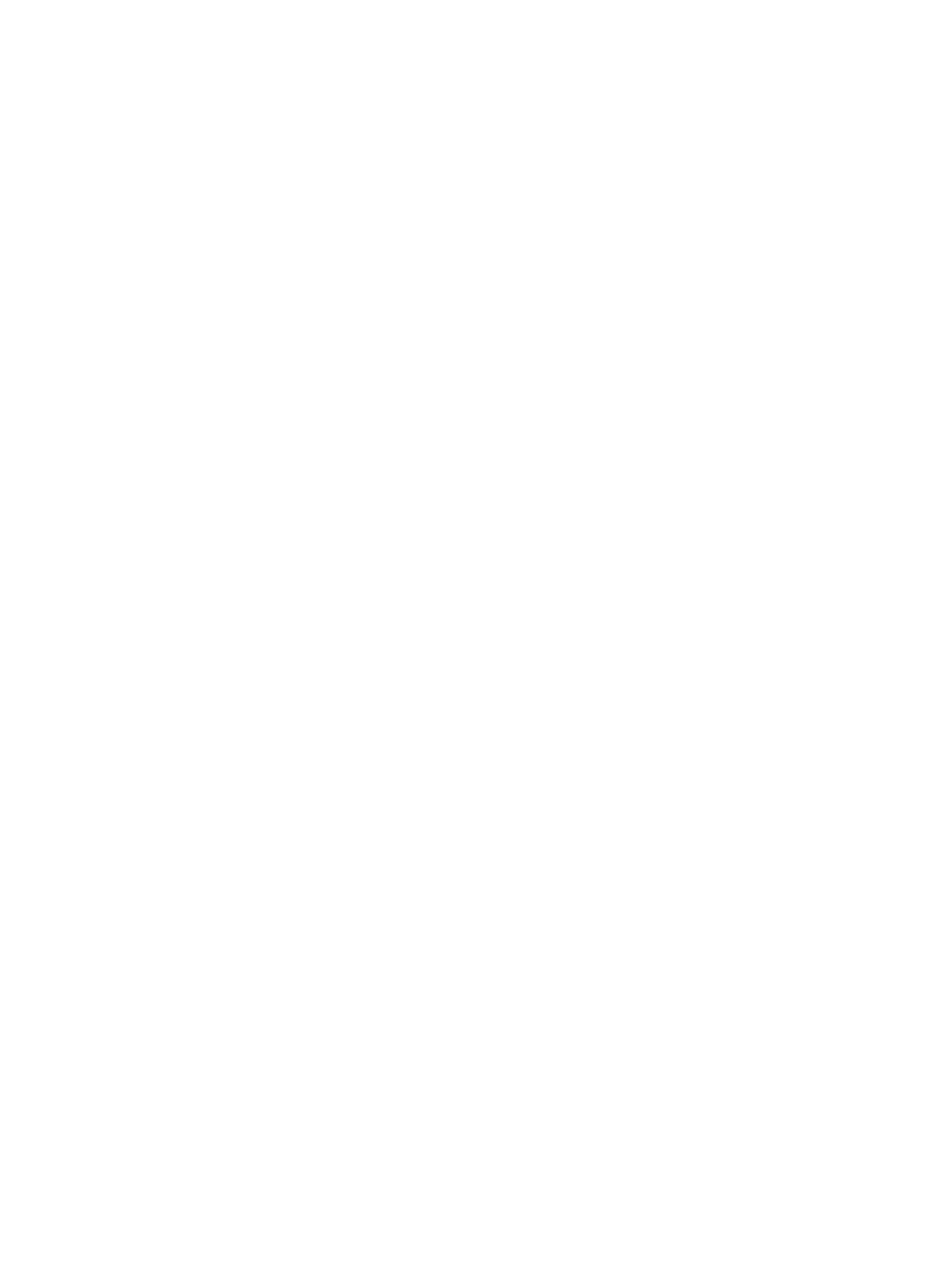
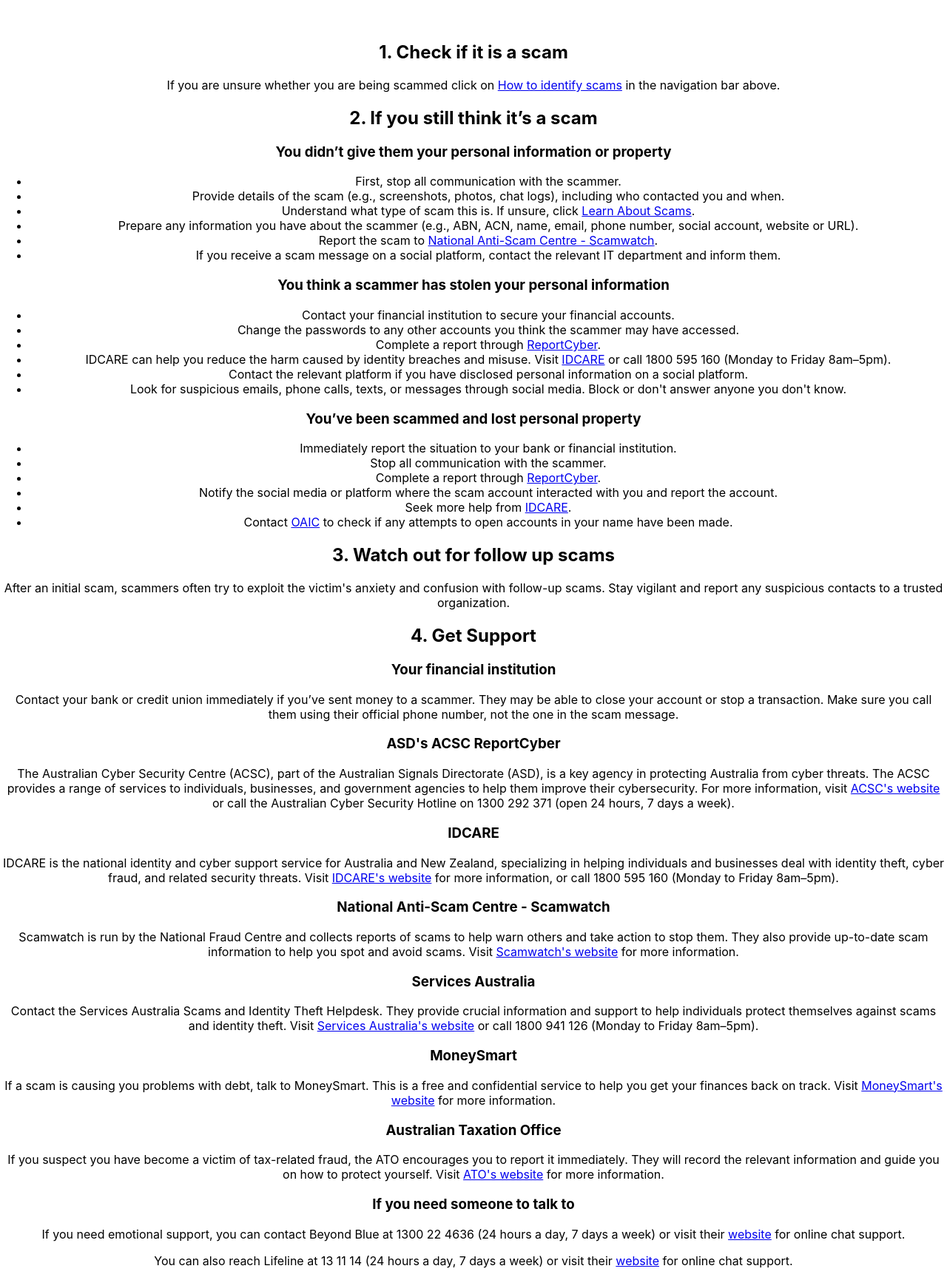
Before and after one commit to YQiZhu/ScamGuard, a React (Create React App) app in the folder scamguard_react/: page /reportScam in a window 1280 px wide. Shown: the part 816-2547 px from the top of the page at 74% size. Before the commit the page ends 872 px from the top, so only its background shows below. Built offline with nearby package versions, Linux system fonts and the light colour scheme.

Commit message:
Update report scam page

```diff
--- a/scamguard_react/src/ReportScamsPage.js
+++ b/scamguard_react/src/ReportScamsPage.js
@@ -28,11 +28,78 @@ const ReportScamsPage = () => {
 
             {/* Introduction Section */}
             <header className="indentify-scams-header">
-                <h1>How to Report Scams</h1>
-                <p></p>
+                <h1>What to do if you've been scammed</h1>
             </header>
+            <section>
+                <h2>1. Check if it is a scam</h2>
+                <p>If you are unsure whether you are being scammed click on <a href="/identify-scams" target="_blank">How to identify scams</a> in the navigation bar above.</p>
+            </section>
 
+            <section>
+                <h2>2. If you still think it’s a scam</h2>
+                <h3>You didn’t give them your personal information or property</h3>
+                <ul>
+                    <li>First, stop all communication with the scammer.</li>
+                    <li>Provide details of the scam (e.g., screenshots, photos, chat logs), including who contacted you and when.</li>
+                    <li>Understand what type of scam this is. If unsure, click <a href="/learn-about-scams" target="_blank">Learn About Scams</a>.</li>
+                    <li>Prepare any information you have about the scammer (e.g., ABN, ACN, name, email, phone number, social account, website or URL).</li>
+                    <li>Report the scam to <a href="https://www.scamwatch.gov.au/report-a-scam" target="_blank">National Anti-Scam Centre - Scamwatch</a>.</li>
+                    <li>If you receive a scam message on a social platform, contact the relevant IT department and inform them.</li>
+                </ul>
 
+                <h3>You think a scammer has stolen your personal information</h3>
+                <ul>
+                    <li>Contact your financial institution to secure your financial accounts.</li>
+                    <li>Change the passwords to any other accounts you think the scammer may have accessed.</li>
+                    <li>Complete a report through <a href="https://www.cyber.gov.au/report-and-recover/report" target="_blank">ReportCyber</a>.</li>
+                    <li>IDCARE can help you reduce the harm caused by identity breaches and misuse. Visit <a href="https://www.idcare.org/" target="_blank">IDCARE</a> or call 1800 595 160 (Monday to Friday 8am–5pm).</li>
+                    <li>Contact the relevant platform if you have disclosed personal information on a social platform.</li>
+                    <li>Look for suspicious emails, phone calls, texts, or messages through social media. Block or don't answer anyone you don't know.</li>
+                </ul>
+
+                <h3>You’ve been scammed and lost personal property</h3>
+                <ul>
+                    <li>Immediately report the situation to your bank or financial institution.</li>
+                    <li>Stop all communication with the scammer.</li>
+                    <li>Complete a report through <a href="https://www.cyber.gov.au/report-and-recover/report" target="_blank">ReportCyber</a>.</li>
+                    <li>Notify the social media or platform where the scam account interacted with you and report the account.</li>
+                    <li>Seek more help from <a href="https://www.idcare.org/" target="_blank">IDCARE</a>.</li>
+                    <li>Contact <a href="https://www.oaic.gov.au/privacy/your-privacy-rights/credit-reporting/access-your-credit-report" target="_blank">OAIC</a> to check if any attempts to open accounts in your name have been made.</li>
+                </ul>
+            </section>
+
+            <section>
+                <h2>3. Watch out for follow up scams</h2>
+                <p>After an initial scam, scammers often try to exploit the victim's anxiety and confusion with follow-up scams. Stay vigilant and report any suspicious contacts to a trusted organization.</p>
+            </section>
+
+            <section>
+                <h2>4. Get Support</h2>
+                <h3>Your financial institution</h3>
+                <p>Contact your bank or credit union immediately if you’ve sent money to a scammer. They may be able to close your account or stop a transaction. Make sure you call them using their official phone number, not the one in the scam message.</p>
+
+                <h3>ASD's ACSC ReportCyber</h3>
+                <p>The Australian Cyber Security Centre (ACSC), part of the Australian Signals Directorate (ASD), is a key agency in protecting Australia from cyber threats. The ACSC provides a range of services to individuals, businesses, and government agencies to help them improve their cybersecurity. For more information, visit <a href="https://www.cyber.gov.au/about-us" target="_blank">ACSC's website</a> or call the Australian Cyber Security Hotline on 1300 292 371 (open 24 hours, 7 days a week).</p>
+
+                <h3>IDCARE</h3>
+                <p>IDCARE is the national identity and cyber support service for Australia and New Zealand, specializing in helping individuals and businesses deal with identity theft, cyber fraud, and related security threats. Visit <a href="https://www.idcare.org/" target="_blank">IDCARE's website</a> for more information, or call 1800 595 160 (Monday to Friday 8am–5pm).</p>
+
+                <h3>National Anti-Scam Centre - Scamwatch</h3>
+                <p>Scamwatch is run by the National Fraud Centre and collects reports of scams to help warn others and take action to stop them. They also provide up-to-date scam information to help you spot and avoid scams. Visit <a href="https://www.scamwatch.gov.au/" target="_blank">Scamwatch's website</a> for more information.</p>
+
+                <h3>Services Australia</h3>
+                <p>Contact the Services Australia Scams and Identity Theft Helpdesk. They provide crucial information and support to help individuals protect themselves against scams and identity theft. Visit <a href="https://www.servicesaustralia.gov.au/scams-and-identity-theft?context=60271" target="_blank">Services Australia's website</a> or call 1800 941 126 (Monday to Friday 8am–5pm).</p>
+
+                <h3>MoneySmart</h3>
+                <p>If a scam is causing you problems with debt, talk to MoneySmart. This is a free and confidential service to help you get your finances back on track. Visit <a href="https://moneysmart.gov.au/" target="_blank">MoneySmart's website</a> for more information.</p>
+
+                <h3>Australian Taxation Office</h3>
+                <p>If you suspect you have become a victim of tax-related fraud, the ATO encourages you to report it immediately. They will record the relevant information and guide you on how to protect yourself. Visit <a href="https://www.ato.gov.au/" target="_blank">ATO's website</a> for more information.</p>
+
+                <h3>If you need someone to talk to</h3>
+                <p>If you need emotional support, you can contact Beyond Blue at 1300 22 4636 (24 hours a day, 7 days a week) or visit their <a href="https://www.beyondblue.org.au/get-support/talk-to-a-counsellor/chat" target="_blank">website</a> for online chat support.</p>
+                <p>You can also reach Lifeline at 13 11 14 (24 hours a day, 7 days a week) or visit their <a href="https://www.lifeline.org.au/crisis-chat/" target="_blank">website</a> for online chat support.</p>
+            </section>
         </div>
     );
 };
```
